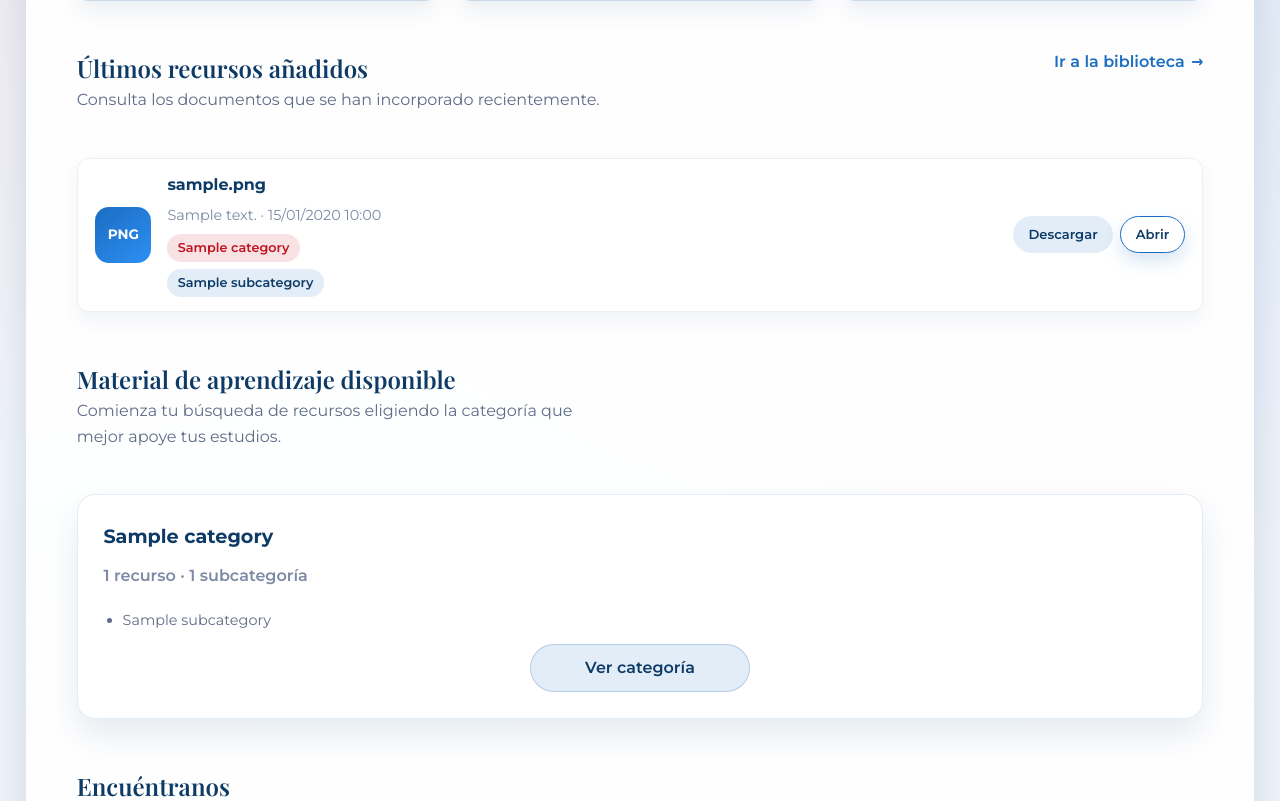
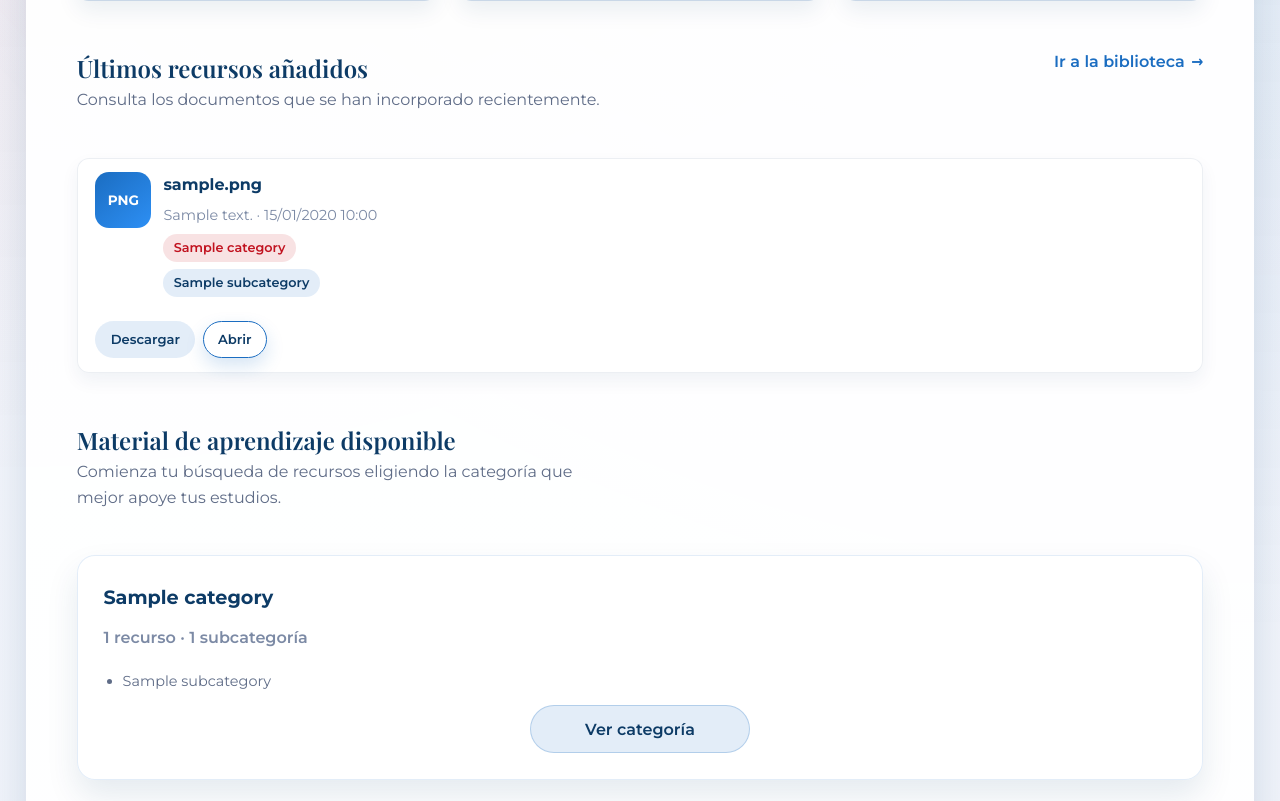
Before and after one commit to Rxrrx/WEBAAFCJ, a FastAPI app: page / in a window 1280 px wide. Shown: the part 1134-1935 px from the top of the page. Run offline with FastAPI, Linux system fonts and the light colour scheme; tables that the repository leaves empty hold one stand-in row (values such as "Sample post"); parts of the project's set-up code (start-up, migrations or seed data) failed here and were passed over; some libraries are stand-ins or nearby versions.

Commit message:
Se añaden mejoras sugeridas

```diff
--- a/app/static/styles.css
+++ b/app/static/styles.css
@@ -814,10 +814,18 @@ strong {
 }
 
 .document-card--compact {
+  /* Compact cards need a more robust layout so
+     buttons never collide with metadata on narrow widths. */
   padding: 0.85rem 1.1rem;
-  gap: 1rem;
+  gap: 0.75rem;
   box-shadow: 0 8px 18px rgba(13, 59, 102, 0.06);
   background: rgba(255, 255, 255, 0.92);
+  /* Use a two‑column grid where the type badge stays on the left,
+     text on the right, and actions span full width below. */
+  display: grid;
+  grid-template-columns: 56px minmax(0, 1fr);
+  grid-auto-rows: auto;
+  align-items: start;
 }
 
 .document-card--row {
@@ -896,6 +904,12 @@ strong {
   width: 56px;
   height: 56px;
   border-radius: 14px;
+  grid-column: 1;
+  grid-row: 1 / span 2; /* icon occupies first column along title+meta */
+}
+
+.document-card--compact .document-card__body {
+  grid-column: 2;
 }
 
 .document-card--compact .document-card__title {
@@ -905,6 +919,9 @@ strong {
 
 .document-card--compact .document-card__actions {
   gap: 0.45rem;
+  /* Ensure actions always sit below content and span full width */
+  grid-column: 1 / -1;
+  justify-content: flex-start;
 }
 
 .document-card--compact .button {
```
